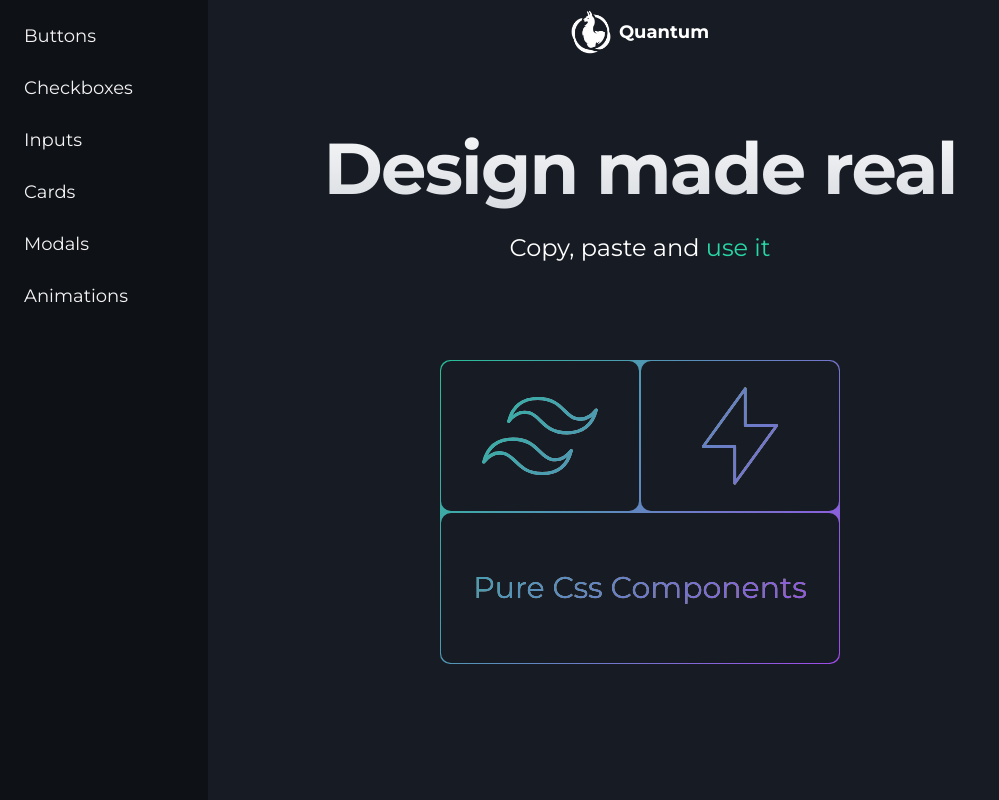
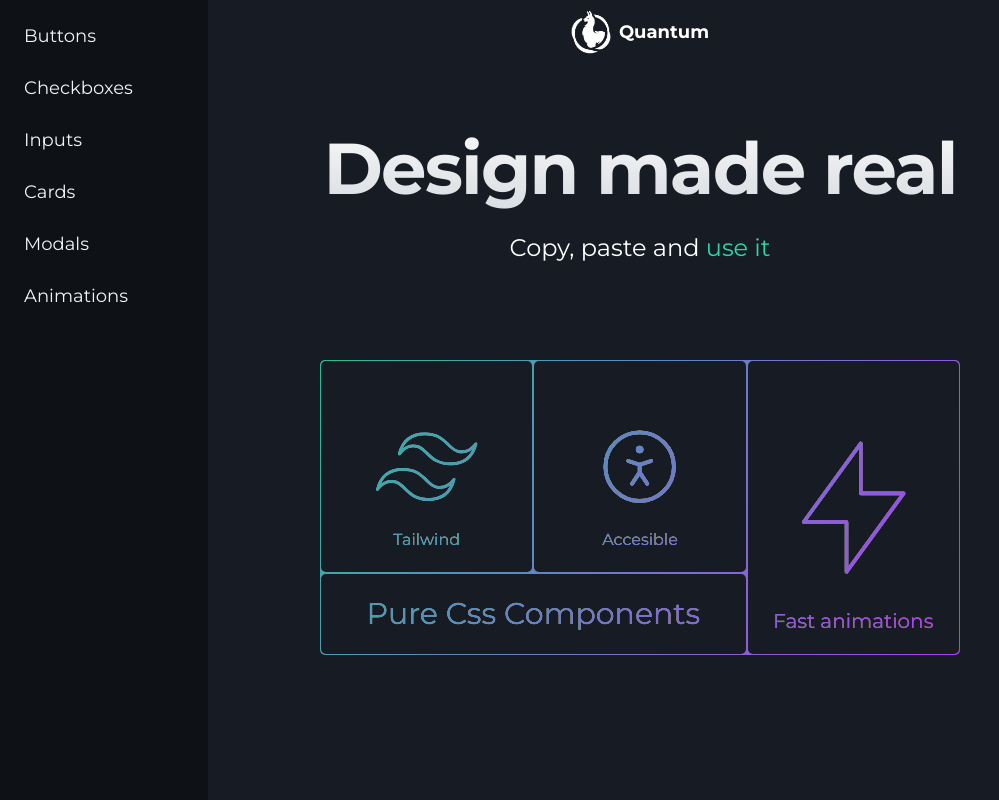
Before and after one commit to pa-ku/quantum_ui, a React (Vite) app: page / in a window 1280 px wide. Shown: the whole page, without its empty margins (0-999 px from the left). Built offline with nearby package versions, Linux system fonts and the light colour scheme.

Commit message:
added new section to bentobox

```diff
--- a/src/index.css
+++ b/src/index.css
@@ -173,11 +173,15 @@ body::-webkit-scrollbar-thumb:hover {
   animation: gradient 30s linear infinite;
   background: linear-gradient(
     to left,
-    #f8baa3,#ef6676,#ee4566,
-    #ef6676,#f8baa3
+    #f8baa3,
+    #ef6676,
+    #ee4566,
+    #ef6676,
+    #f8baa3
   );
   transition: 300ms;
-  background-size: 2000%;}
+  background-size: 2000%;
+}
 
 @keyframes gradient {
   to {
@@ -266,47 +270,39 @@ h2 {
   z-index: 10;
 }
 
-
-
-
-
-
-
-
 /* ANIMATION CARDS */
-.chroma{
+.chroma {
   animation: rotate 5s linear infinite;
-  width: 40em;
+  width: 50em;
   translate: -50px 0px;
-  height: 40em;
+  height: 50em;
   position: absolute;
   border-radius: 50%;
   z-index: -1;
 
-  background-image: linear-gradient(90deg,#24c295, #bd2eff);
+  background-image: linear-gradient(90deg, #24c295, #bd2eff);
 }
 
-@keyframes rotate{
-  to{
+@keyframes rotate {
+  to {
     rotate: 360deg;
   }
 }
-.span{
+.span {
   grid-column: 1/3;
 }
 
-.grid{
+.grid {
   overflow: hidden;
   display: grid;
-  grid-template-columns: repeat(2,200px);
+  grid-template-columns: repeat(3, 1fr);
   align-items: center;
   justify-content: center;
   position: relative;
-  border-radius: 10px;
+  border-radius: 5px;
 }
 
-
-.box{
+.box {
   width: 100%;
   padding: 1px;
   height: 100%;
@@ -314,16 +310,16 @@ height: 100%;
   justify-content: center;
   align-items: center;
   color: white;
-
 }
 
-.content{
+.content {
   background-color: var(--background);
- mix-blend-mode:darken ;
+  mix-blend-mode: darken;
   width: 100%;
   display: flex;
   align-items: center;
   justify-content: center;
-height: 150px;
-border-radius: 10px;
+border-radius: 5px;
+  padding: 20px;
+
 }
--- a/src/pages/Home.jsx
+++ b/src/pages/Home.jsx
@@ -5,52 +5,6 @@ export default function Home() {
         <Banner />
         <BentoBox />
       </main>
-    </>
-  );
-}
-
-function BentoBox() {
-  return (
-    <>
-      <div className="grid">
-        <div className="box">
-          <div className="content">
-            <svg
-              className="h-full"
-              viewBox="0 0 24 24"
-              strokeWidth="0.5"
-              stroke="currentColor"
-              fill="none"
-              strokeLinecap="round"
-              strokeLinejoin="round"
-            >
-              <path stroke="none" d="M0 0h24v24H0z" fill="none" />
-              <path d="M11.667 6c-2.49 0 -4.044 1.222 -4.667 3.667c.933 -1.223 2.023 -1.68 3.267 -1.375c.71 .174 1.217 .68 1.778 1.24c.916 .912 2 1.968 4.288 1.968c2.49 0 4.044 -1.222 4.667 -3.667c-.933 1.223 -2.023 1.68 -3.267 1.375c-.71 -.174 -1.217 -.68 -1.778 -1.24c-.916 -.912 -1.975 -1.968 -4.288 -1.968zm-4 6.5c-2.49 0 -4.044 1.222 -4.667 3.667c.933 -1.223 2.023 -1.68 3.267 -1.375c.71 .174 1.217 .68 1.778 1.24c.916 .912 1.975 1.968 4.288 1.968c2.49 0 4.044 -1.222 4.667 -3.667c-.933 1.223 -2.023 1.68 -3.267 1.375c-.71 -.174 -1.217 -.68 -1.778 -1.24c-.916 -.912 -1.975 -1.968 -4.288 -1.968z" />
-            </svg>
-          </div>
-        </div>
-
-        <div className="box">
-          <div className="content p-3">
-            <svg
-            className="h-full w-full"
-              viewBox="0 0 24 24"
-              stroke-width="0.5"
-              stroke="#ffffff"
-              fill="none"
-              stroke-linecap="round"
-              stroke-linejoin="round"
-            >
-              <path stroke="none" d="M0 0h24v24H0z" fill="none" />
-              <path d="M13 3l0 7l6 0l-8 11l0 -7l-6 0l8 -11" />
-            </svg>
-          </div>
-        </div>
-        <div className="box span">
-          <div className="content text-3xl">Pure Css Components</div>
-        </div>
-        <span className="chroma"></span>
-      </div>
     </>
   );
 }
@@ -70,13 +24,14 @@ function Banner() {
   );
 }
 
-function Cards() {
+function BentoBox() {
   return (
     <>
-      <div className="grid grid-cols-2 gap-2 p-3 text-secundary-200 md:p-0">
-        <div className="rounded-xl bg-[#1d222f] p-10">
+      <div className="grid">
+        <div className="box">
+          <div className="content relative h-full min-w-full">
             <svg
-            className="h-full"
+              className="p-5"
               viewBox="0 0 24 24"
               strokeWidth="0.5"
               stroke="currentColor"
@@ -87,26 +42,52 @@ function Cards() {
               <path stroke="none" d="M0 0h24v24H0z" fill="none" />
               <path d="M11.667 6c-2.49 0 -4.044 1.222 -4.667 3.667c.933 -1.223 2.023 -1.68 3.267 -1.375c.71 .174 1.217 .68 1.778 1.24c.916 .912 2 1.968 4.288 1.968c2.49 0 4.044 -1.222 4.667 -3.667c-.933 1.223 -2.023 1.68 -3.267 1.375c-.71 -.174 -1.217 -.68 -1.778 -1.24c-.916 -.912 -1.975 -1.968 -4.288 -1.968zm-4 6.5c-2.49 0 -4.044 1.222 -4.667 3.667c.933 -1.223 2.023 -1.68 3.267 -1.375c.71 .174 1.217 .68 1.778 1.24c.916 .912 1.975 1.968 4.288 1.968c2.49 0 4.044 -1.222 4.667 -3.667c-.933 1.223 -2.023 1.68 -3.267 1.375c-.71 -.174 -1.217 -.68 -1.778 -1.24c-.916 -.912 -1.975 -1.968 -4.288 -1.968z" />
             </svg>
+            <p className="absolute bottom-5">Tailwind</p>
+          </div>
+        </div>
+        <div className="box">
+          <div className="content relative h-full w-full">
+            <svg
+              className="p-10"
+              viewBox="0 0 24 24"
+              stroke-width="1"
+              stroke="#ffffff"
+              fill="none"
+              stroke-linecap="round"
+              stroke-linejoin="round"
+            >
+              <path stroke="none" d="M0 0h24v24H0z" fill="none" />
+              <path d="M12 12m-9 0a9 9 0 1 0 18 0a9 9 0 1 0 -18 0" />
+              <path d="M10 16.5l2 -3l2 3m-2 -3v-2l3 -1m-6 0l3 1" />
+              <circle cx="12" cy="7.5" r=".5" fill="currentColor" />
+            </svg>
+            <p className="absolute bottom-5">Accesible</p>
+          </div>
         </div>
 
-        <div className="rounded-xl bg-[#1d222f] p-10">
+        <div className="box row-span-2 h-full">
+          <div className="content h-full w-full">
             <svg
-            className="h-full"
+              className="h-full w-full"
               viewBox="0 0 24 24"
-            strokeWidth="0.5"
-            stroke="currentColor"
+              stroke-width="0.5"
+              stroke="#ffffff"
               fill="none"
-            strokeLinecap="round"
-            strokeLinejoin="round"
+              stroke-linecap="round"
+              stroke-linejoin="round"
             >
               <path stroke="none" d="M0 0h24v24H0z" fill="none" />
-            <path d="M20 4l-2 14.5l-6 2l-6 -2l-2 -14.5z" />
-            <path d="M8.5 8h7l-4.5 4h4l-.5 3.5l-2.5 .75l-2.5 -.75l-.1 -.5" />
+              <path d="M13 3l0 7l6 0l-8 11l0 -7l-6 0l8 -11" />
             </svg>
+            <p className="absolute bottom-5 text-xl">Fast animations </p>
           </div>
-        <div className="col-span-2 rounded-xl bg-[#1d222f] p-10 text-center">
-          <h3 className="text-3xl">Pure Css Components</h3>
         </div>
+
+        <div className="box span">
+          <div className="content h-20 text-3xl">Pure Css Components</div>
+        </div>
+
+        <span className="chroma"></span>
       </div>
     </>
   );
```
Lines whose indentation alone changed are shown as unchanged.
